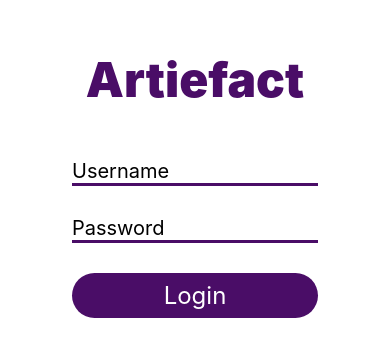
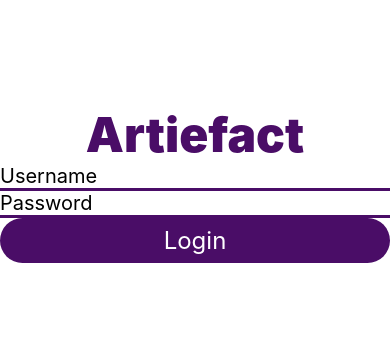
Before and after one commit to hirokazutei/artiefact-mobile, a React Native app: screen / in a window 390 px wide. Shown: the part 238-594 px from the top of the page. Built offline with nearby package versions, Linux system fonts and the light colour scheme.

Commit message:
FEAT: Basic Atoms are complete

```diff
--- a/src/components/atoms/button/index.tsx
+++ b/src/components/atoms/button/index.tsx
@@ -2,12 +2,12 @@ import React from "react";
 import { TouchableOpacity, Text } from "react-native";
 import { stylizeButton, StyleProps } from "./styles";
 
-export interface Props {
+type Props = {
   children: string;
   onPress?: () => any;
   isDisabled?: boolean;
   isStretched?: boolean;
-}
+} & StyleProps;
 
 /**
  * Button
@@ -21,7 +21,7 @@ export interface Props {
  * @param [props.color] - color of the button
  * @param [props.size] - size of the Button
  */
-const Button = (props: Props & StyleProps): React.ReactElement => {
+const Button = (props: Props): React.ReactElement => {
   const { children, isDisabled, isStretched, ...styleProps } = props;
   const styles = stylizeButton(styleProps);
   return (
--- a/src/components/atoms/inputField/index.tsx
+++ b/src/components/atoms/inputField/index.tsx
@@ -3,7 +3,7 @@ import { TextInput } from "react-native";
 import { stylizeInputField } from "./styles";
 import { SettingProps, resolveKeyboardTypes } from "./settings";
 
-export interface Props {
+type Props = {
   defaultValue?: string;
   editable?: boolean;
   maxLength?: number;
@@ -11,7 +11,7 @@ export interface Props {
   onChangeValue?: (val: any) => any;
   placeholder?: string;
   secureTextEntry?: boolean;
-}
+} & SettingProps;
 
 /**
  * Input Field
@@ -26,7 +26,7 @@ export interface Props {
  * Settings
  * @param [props.keyboardType] - the keyboard type of field
  */
-const InputField = (props: Props & SettingProps): React.ReactElement => {
+const InputField = (props: Props): React.ReactElement => {
   const { keyboardType, ...otherProps } = props;
   const styles = stylizeInputField();
   return (
--- a/src/components/atoms/inputField/styles.tsx
+++ b/src/components/atoms/inputField/styles.tsx
@@ -8,7 +8,7 @@ interface Styles {
 /**
  * Stylize Input Field
  */
-export const stylizeInputField = () => {
+export const stylizeInputField = (): Styles => {
   return StyleSheet.create<Styles>({
     inputField: {
       borderColor: symbols.colors.primary,
--- a/src/components/atoms/inset/index.tsx
+++ b/src/components/atoms/inset/index.tsx
@@ -1,17 +1,11 @@
 import * as React from "react";
 import { View } from "react-native";
 import { spacing } from "../../../symbols";
+import { stylizeInset, StyleProps } from "./styles";
 
 type Props = {
   children: Array<React.ReactElement>;
-  padding?: number;
-  paddingBottom?: number;
-  paddingHorizontal?: number;
-  paddingLeft?: number;
-  paddingRight?: number;
-  paddingTop?: number;
-  paddingVertical?: number;
-};
+} & StyleProps;
 
 /**
  * Inset
@@ -27,8 +21,9 @@ type Props = {
  * @param [props.paddingVertical] - Vertical Padding
  */
 const Inset = (props: Props): React.ReactElement => {
-  const { children, ...styles } = props;
-  return <View style={{ ...styles }}>{children}</View>;
+  const { children, ...styleProps } = props;
+  const styles = stylizeInset(styleProps);
+  return <View style={styles.inset}>{children}</View>;
 };
 
 export default Inset;
--- /dev/null
+++ b/src/components/atoms/inset/styles.tsx
@@ -0,0 +1,42 @@
+import { StyleSheet, ViewStyle } from "react-native";
+import { spacing, SpaceKeys } from "../../../symbols";
+
+export type StyleProps = {
+  padding?: SpaceKeys;
+  paddingBottom?: SpaceKeys;
+  paddingHorizontal?: SpaceKeys;
+  paddingLeft?: SpaceKeys;
+  paddingRight?: SpaceKeys;
+  paddingTop?: SpaceKeys;
+  paddingVertical?: SpaceKeys;
+};
+
+interface Styles {
+  inset: ViewStyle;
+}
+
+/**
+ * Stylize Inset
+ */
+export const stylizeInset = (styleProps: StyleProps): Styles => {
+  const {
+    padding,
+    paddingBottom,
+    paddingHorizontal,
+    paddingLeft,
+    paddingRight,
+    paddingTop,
+    paddingVertical
+  } = styleProps;
+  return StyleSheet.create<Styles>({
+    inset: {
+      padding: padding && spacing[padding],
+      paddingBottom: paddingBottom && spacing[paddingBottom],
+      paddingHorizontal: paddingHorizontal && spacing[paddingHorizontal],
+      paddingLeft: paddingLeft && spacing[paddingLeft],
+      paddingRight: paddingRight && spacing[paddingRight],
+      paddingTop: paddingTop && spacing[paddingTop],
+      paddingVertical: paddingVertical && spacing[paddingVertical]
+    }
+  });
+};
--- a/src/components/atoms/outset/index.tsx
+++ b/src/components/atoms/outset/index.tsx
@@ -1,12 +1,11 @@
 /* @flow */
 import * as React from "react";
 import { View } from "react-native";
+import { stylizeOutset, StyleProps } from "./styles";
 
 type Props = {
   children: React.ReactElement;
-  marginBottom?: number;
-  marginRight?: number;
-};
+} & StyleProps;
 
 /**
  * Outset
@@ -17,8 +16,9 @@ type Props = {
  * @param [props.marginRight] - right margin
  */
 const Outset = (props: Props): React.ReactElement => {
-  const { children, ...style } = props;
-  return <View style={{ ...style }}>{children}</View>;
+  const { children, ...styleProps } = props;
+  const styles = stylizeOutset(styleProps);
+  return <View style={styles.outset}>{children}</View>;
 };
 
 export default Outset;
--- /dev/null
+++ b/src/components/atoms/outset/styles.tsx
@@ -0,0 +1,24 @@
+import { StyleSheet, ViewStyle } from "react-native";
+import { spacing, SpaceKeys } from "../../../symbols";
+
+export type StyleProps = {
+  marginBottom?: SpaceKeys;
+  marginRight?: SpaceKeys;
+};
+
+interface Styles {
+  outset: ViewStyle;
+}
+
+/**
+ * Stylize Outset
+ */
+export const stylizeOutset = (styleProps: StyleProps): Styles => {
+  const { marginBottom, marginRight } = styleProps;
+  return StyleSheet.create<Styles>({
+    outset: {
+      marginBottom: marginBottom && spacing[marginBottom],
+      marginRight: marginRight && spacing[marginRight]
+    }
+  });
+};
--- a/src/components/atoms/text/styles.tsx
+++ b/src/components/atoms/text/styles.tsx
@@ -103,7 +103,7 @@ interface Styles {
  * @param [styleProps.weight] - weight of text
  * @param [styleProps.align] - alignment of text
  */
-export const stylizeText = (styleProps: StyleProps) => {
+export const stylizeText = (styleProps: StyleProps): Styles => {
   const { color, size, italic, align, weight } = styleProps;
   return StyleSheet.create<Styles>({
     text: {
```
